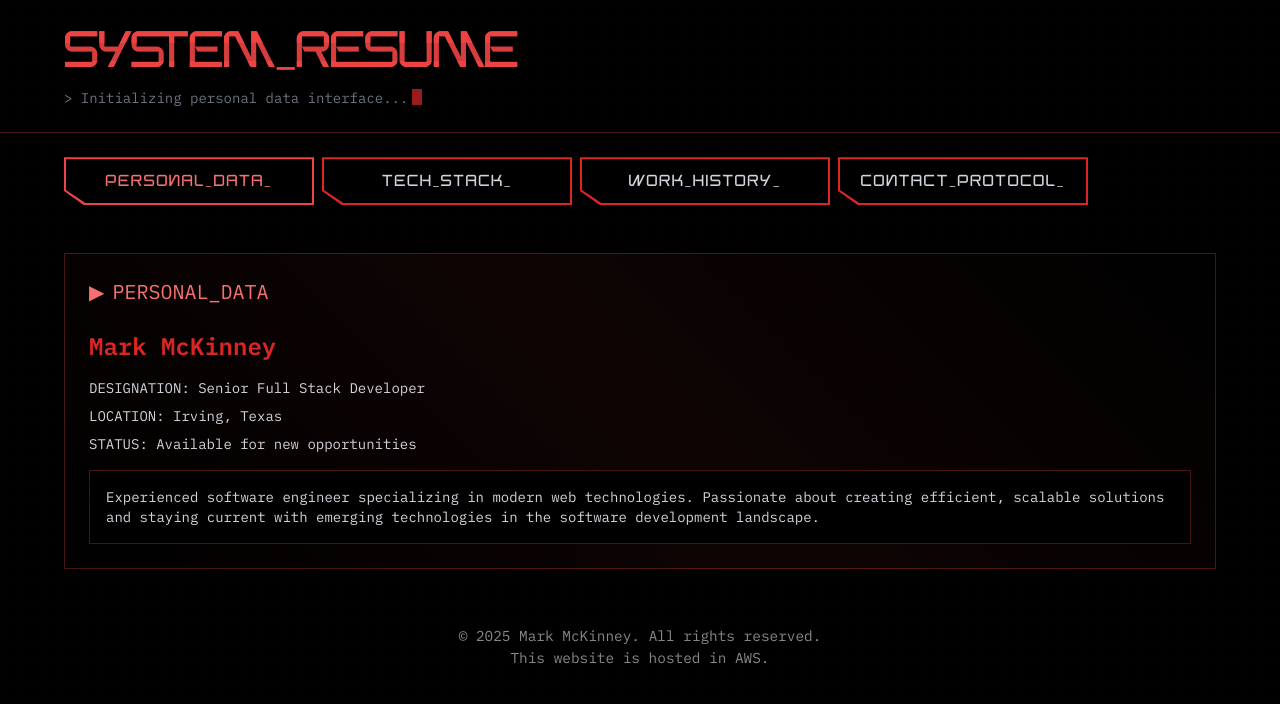
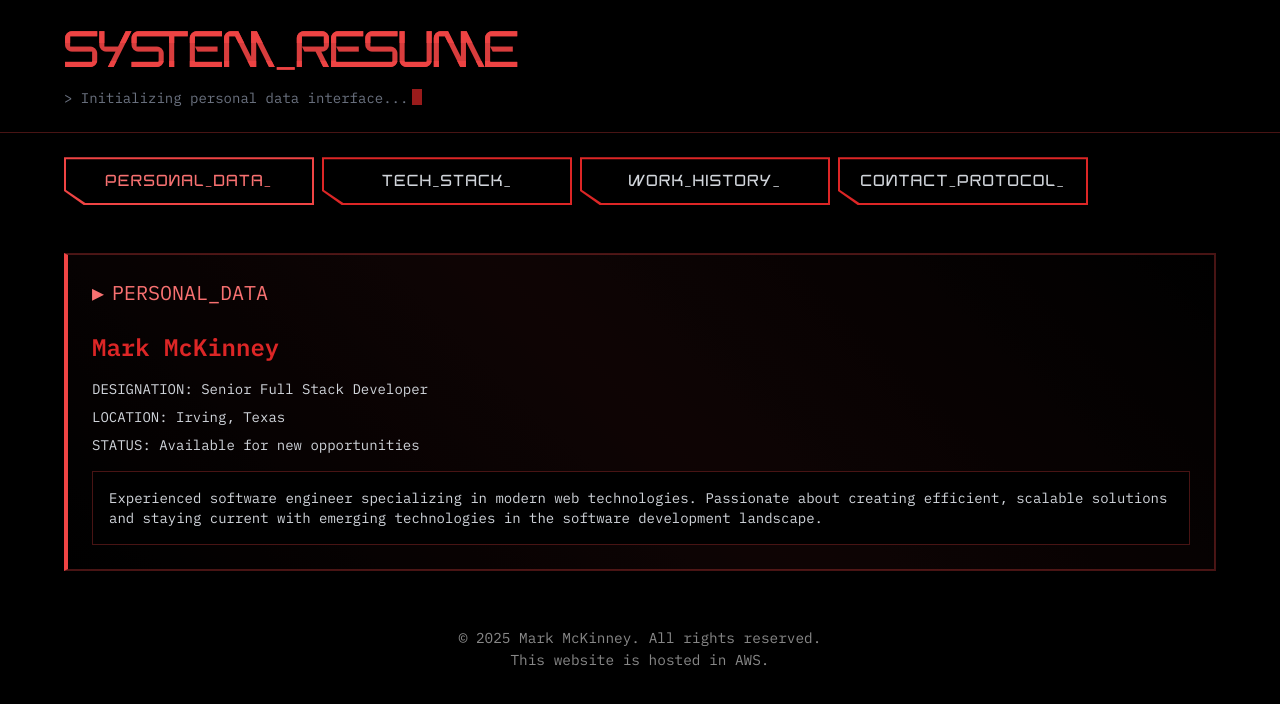
Before and after one commit to markmck/PersonalWebsite, a React (Vite) app: page / in a window 1280 px wide. Shown: the top 704 px of the page. Built offline with nearby package versions, Linux system fonts and the light colour scheme.

Commit message:
chore: small styling adjustments

```diff
--- a/src/components/sectionWrapper/sectionWrapper.jsx
+++ b/src/components/sectionWrapper/sectionWrapper.jsx
@@ -1,6 +1,6 @@
 const SectionWrapper = ({ title, children }) => (
-  <div className="panel-border p-6 bg-terminal-bg/40">
-    <h2 className="text-xl font-mono text-cyber-accent mb-6 flex items-center">
+  <div className="panel-border panel-border-main p-6 bg-terminal-bg/40 border-l-4">
+    <h2 className="text-xl text-cyber-accent mb-6 flex items-center">
       <span className="mr-2">▶</span>
       {title}
     </h2>
--- a/src/resume/resume.css
+++ b/src/resume/resume.css
@@ -1,6 +1,10 @@
 .panel-border {
-  border: 1px solid rgba(239, 68, 68, 0.3);
+  border: 2px solid var(--color-terminal-border);
   position: relative;
+}
+
+.panel-border-main {
+  border-left: 4px solid var(--color-cyber-primary);
 }
 
 .header-font {
@@ -57,9 +61,7 @@
   box-shadow: 0 0 10px rgba(239, 68, 68, 0.5);
 }
 
-.grid-pattern {
-  position: relative;
-}
+
 
 .grid-pattern::before {
   content: "";
--- a/src/resume/resume.jsx
+++ b/src/resume/resume.jsx
@@ -31,18 +31,6 @@ const CyberpunkResume = () => {
 
   return (
     <div className="min-h-screen min-w-screen bg-terminal-bg text-white relative overflow-hidden">
-      {/* Animated background grid */}
-      <div className="fixed inset-0 opacity-10">
-        <div
-          className="absolute inset-0"
-          style={{
-            backgroundImage: `linear-gradient(rgba(239,68,68,0.1) 1px, transparent 1px),
-                           linear-gradient(90deg, rgba(239,68,68,0.1) 1px, transparent 1px)`,
-            backgroundSize: "20px 20px",
-          }}
-        ></div>
-      </div>
-
       {/* Header */}
       <header className="relative z-20 p-6 border-b border-terminal-border">
         <div className="max-w-6xl mx-auto">
@@ -52,7 +40,7 @@ const CyberpunkResume = () => {
           >
             SYSTEM_RESUME
           </h1>
-          <p className="text-terminal-dim font-mono text-sm flex items-center">
+          <p className="text-terminal-dim text-sm flex items-center">
             {">"} Initializing personal data interface...
             <span
               className="ml-1 inline-block w-2.5 h-4 bg-cyber-dark opacity-50"
```
